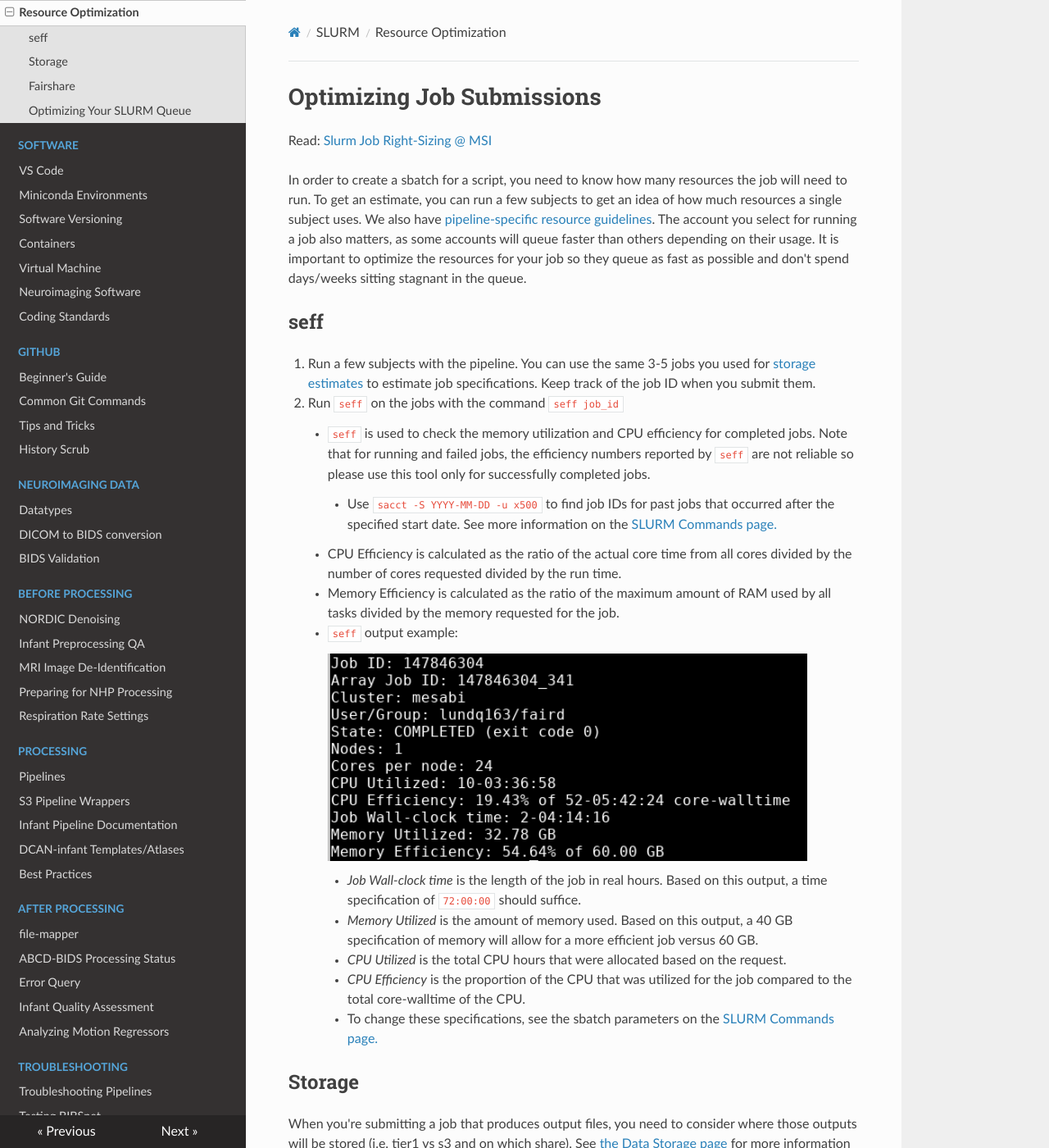
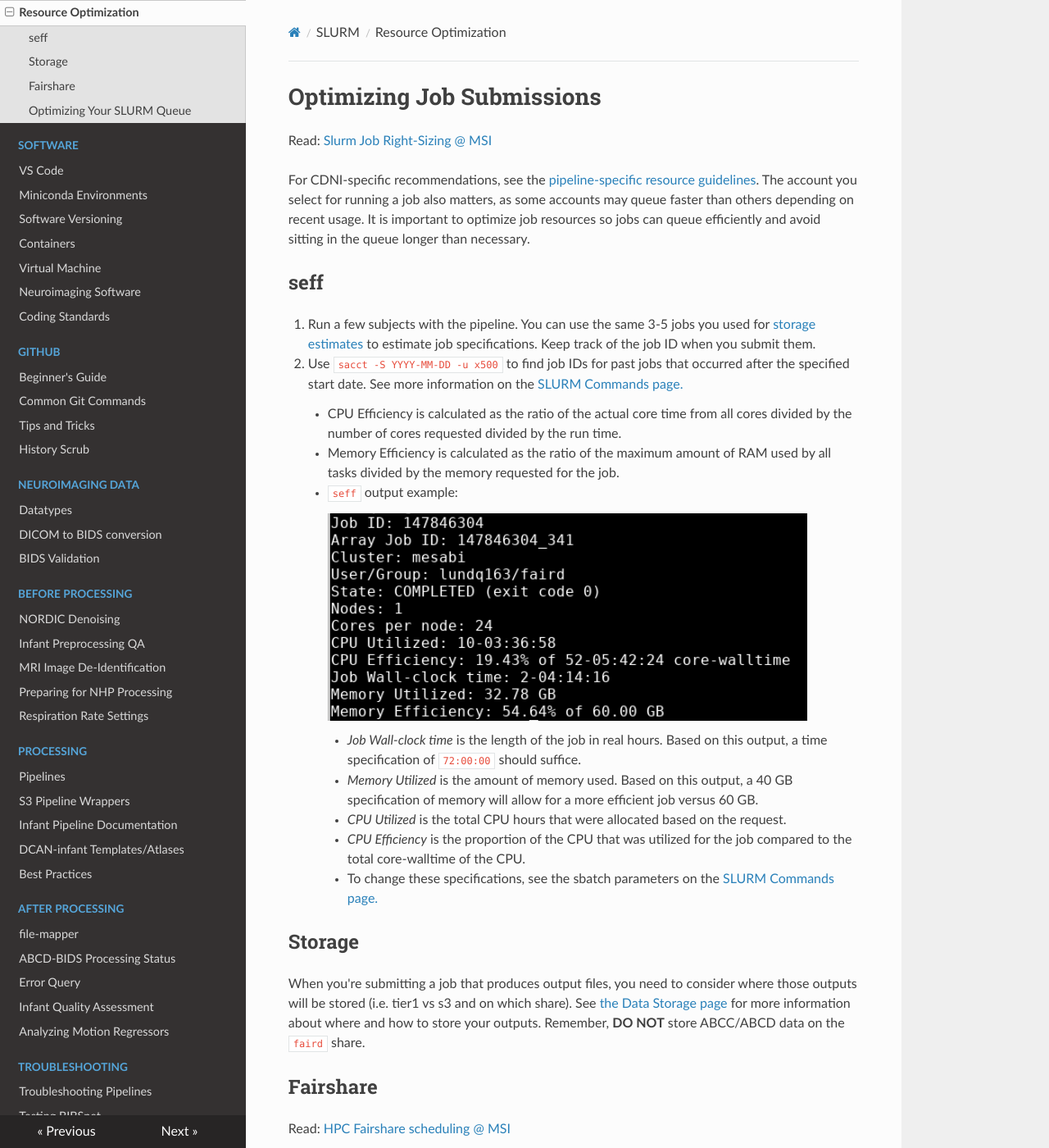
Before and after one commit to DCAN-Labs/cdni-brain, an MkDocs documentation site: the page built from docs/optimizing.md, in a window 1280 px wide and 1400 px high. Shown: the whole window at 82% size. Built offline with MkDocs 1.6.1, drawn with Linux system fonts in a browser that asks for light colours; nearby versions of some CDN libraries; some of the changed text lies outside the part shown.

Commit message:
Update optimizing.md

```diff
--- a/docs/optimizing.md
+++ b/docs/optimizing.md
@@ -1,18 +1,14 @@
 # Optimizing Job Submissions
 
-Read: [Slurm Job Right-Sizing @ MSI](https://msi.umn.edu/our-resources/knowledge-base/job-sizing)
+Read: [Slurm Job Right-Sizing @ MSI](https://userdocs.msi.umn.edu/compute/job_sizing.html)
 
-In order to create a sbatch for a script, you need to know how many resources the job will need to run. To get an estimate, you can run a few subjects to get an idea of how much resources a single subject uses. We also have [pipeline-specific resource guidelines](pipelines.md). The account you select for running a job also matters, as some accounts will queue faster than others depending on their usage. It is important to optimize the resources for your job so they queue as fast as possible and don't spend days/weeks sitting stagnant in the queue.
+For CDNI-specific recommendations, see the [pipeline-specific resource guidelines](pipelines.md). The account you select for running a job also matters, as some accounts may queue faster than others depending on recent usage. It is important to optimize job resources so jobs can queue efficiently and avoid sitting in the queue longer than necessary.
 
 ## seff
 
 1. Run a few subjects with the pipeline. You can use the same 3-5 jobs you used for [storage estimates](storage.md) to estimate job specifications. Keep track of the job ID when you submit them.
 
-2. Run `seff` on the jobs with the command `seff job_id`
-
-    - `seff` is used to check the memory utilization and CPU efficiency for completed jobs. Note that for running and failed jobs, the efficiency numbers reported by `seff` are not reliable so please use this tool only for successfully completed jobs.
-
-        - Use `sacct -S YYYY-MM-DD -u x500` to find job IDs for past jobs that occurred after the specified start date. See more information on the [SLURM Commands page.](slurm.md#job-status)
+   - Use `sacct -S YYYY-MM-DD -u x500` to find job IDs for past jobs that occurred after the specified start date. See more information on the [SLURM Commands page.](slurm.md#job-status)
 
     - CPU Efficiency is calculated as the ratio of the actual core time from all cores divided by the number of cores requested divided by the run time.
 
@@ -40,8 +36,6 @@ When you're submitting a job that produces output files, you need to consider wh
 
 Read: [HPC Fairshare scheduling @ MSI](https://www.msi.umn.edu/content/hpc)
 
-The goal of fairshare is to increase the priority when scheduling jobs. When a group has recently used a large amount of resources, the priorities of their waiting jobs will be negatively affected until their usage decreases.
-
 `sshare -U`: checks all of the accounts a user has access to at once
 
    * Below is an example of a terminal output after running the above command:
@@ -59,8 +53,6 @@ For checking the fairshare of a specific account, use `sshare --account=$account
 These tips can be applied to ANY type of job. You don't have to use all of them every time, but it is advisable to use all of them whenever you're submitting a lot of jobs or a few resource intensive jobs. They can prevent your jobs from sitting in queue for days or weeks on end. The more you've tailored your job parameters to fit the job you are running (by using the above recommendations), the quicker you will queue.
 
 **Partition Choice**
-
-- Choose a partition based on your SBATCH parameters.
 
 - Choose as many partitions that fit your partitions, the more the merrier. Below is an example of selecting multiple paritions
 
```
